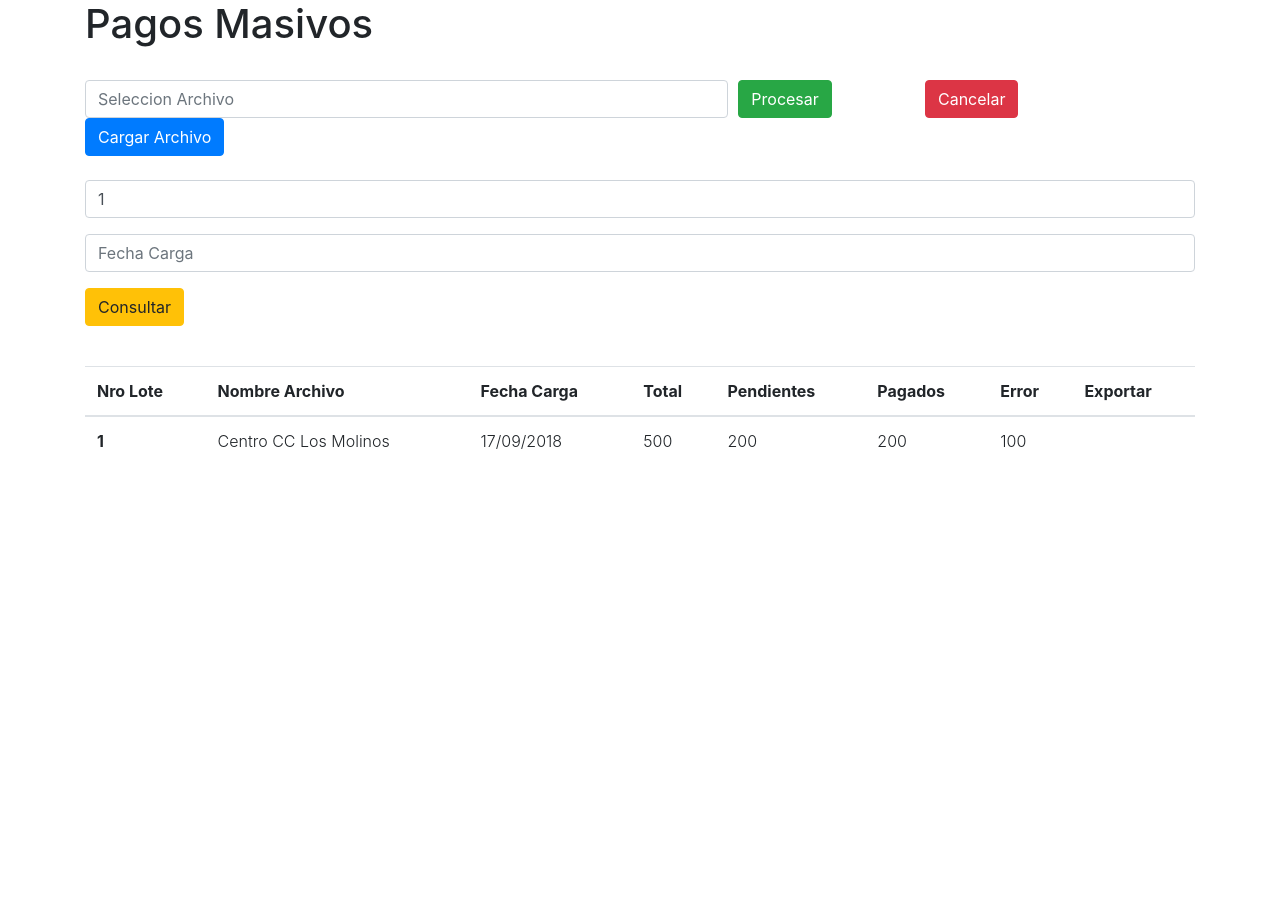
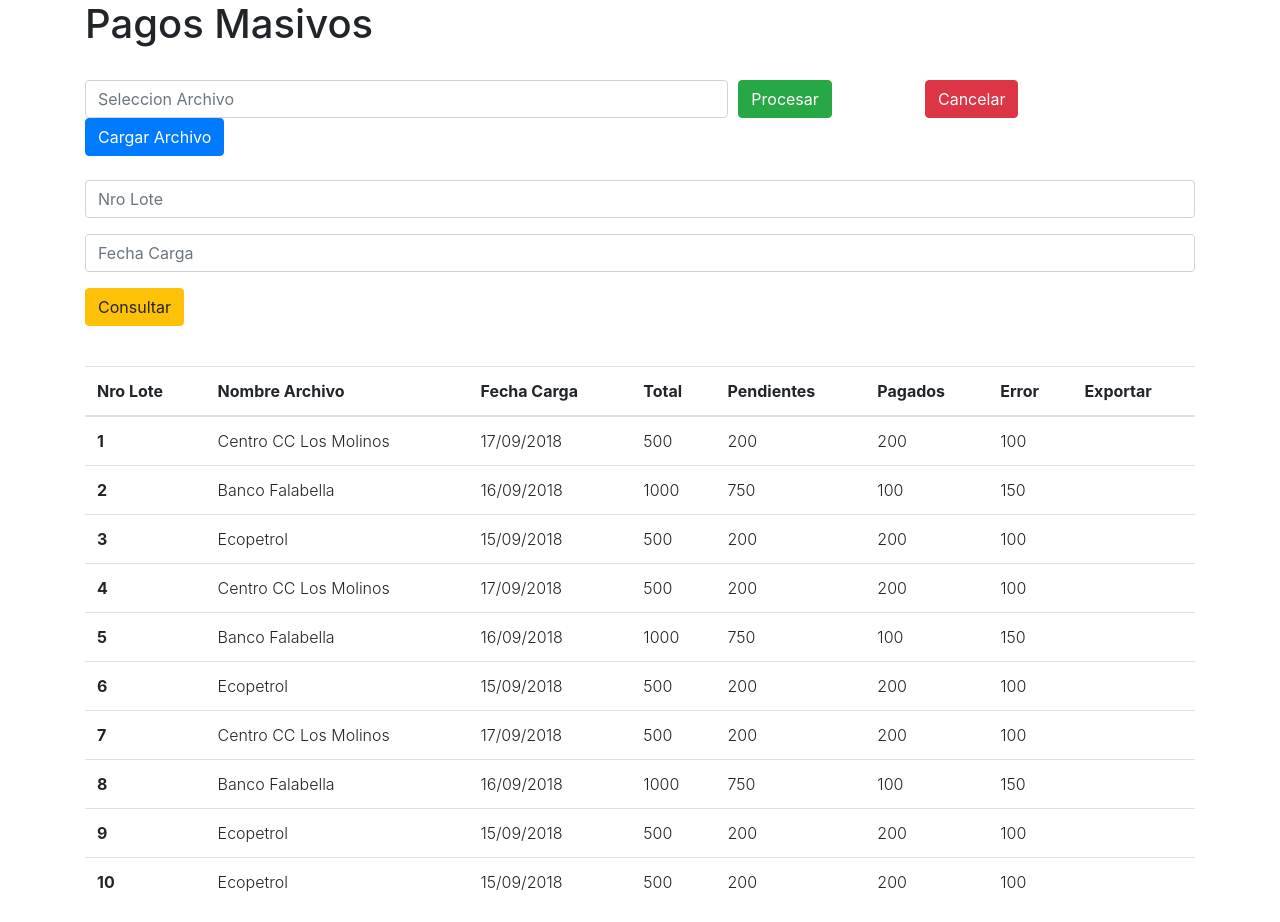
Before and after one commit to PedroHincapie/Pagos-Masivos, an Angular app in the folder pagos/: page / in a window 1280 px wide. Before the commit the page ends 800 px from the top, so only its background shows below. Built offline with nearby package versions, Linux system fonts and the light colour scheme.

Commit message:
Identacion de campos

```diff
--- a/pagos/src/app/app.component.ts
+++ b/pagos/src/app/app.component.ts
@@ -7,7 +7,8 @@
 })
 export class AppComponent {
   title = 'Pagos Masivos';
-  num_lote = 1;
+  fecha_carga = '';
+  num_lote = '';
   registros = [
     {
       "num_lote": 1,
@@ -16,7 +17,7 @@
       "num_total": 500,
       "num_pendientes": 200,
       "num_pagados": 200,
-      "num_errores" : 100
+      "num_errores": 100
     },
     {
       "num_lote": 2,
```
